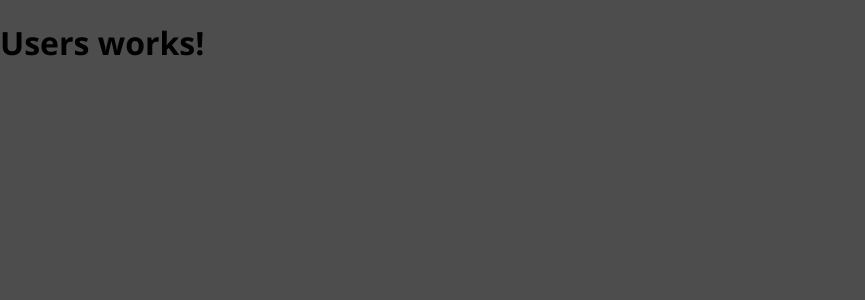
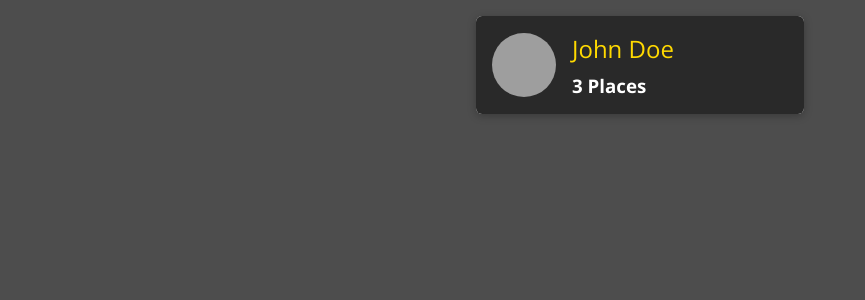
Before and after one commit to mariocooper/share-place, a React (Create React App) app: page / in a window 1280 px wide. Shown: the top 300 px of the page, without its empty margins (0-865 px from the left). Built offline with nearby package versions, Linux system fonts and the light colour scheme; grey boxes are pictures that could not be loaded.

Commit message:
UserList & UserItem components added, styling added

```diff
--- a/src/App.js
+++ b/src/App.js
@@ -17,6 +17,6 @@
       </Switch>
     </Router>
   );
-}
+};
 
 export default App;
--- a/src/places/pages/NewPlace.js
+++ b/src/places/pages/NewPlace.js
@@ -1,7 +1,9 @@
 import React from "react";
 
 const NewPlace = () => {
-    return <h2>NewPlace works!</h2>
+  return (
+    <h2>NewPlace works!</h2>
+  );
 };
 
 export default NewPlace;
--- /dev/null
+++ b/src/shared/components/UIElements/Avatar.css
@@ -0,0 +1,15 @@
+.avatar {
+  width: 100%;
+  height: 100%;
+  display: flex;
+  justify-content: center;
+  align-items: center;
+}
+
+.avatar img {
+  display: block;
+  border-radius: 50%;
+  width: 100%;
+  height: 100%;
+  object-fit: cover;
+}
--- /dev/null
+++ b/src/shared/components/UIElements/Avatar.js
@@ -0,0 +1,17 @@
+import React from 'react';
+
+import './Avatar.css';
+
+const Avatar = props => {
+  return (
+    <div className={`avatar ${props.className}`} style={props.style}>
+      <img
+        src={props.image}
+        alt={props.alt}
+        style={{ width: props.width, height: props.width }}
+      />
+    </div>
+  );
+};
+
+export default Avatar;
--- /dev/null
+++ b/src/shared/components/UIElements/Card.css
@@ -0,0 +1,9 @@
+.card {
+  position: relative;
+  margin: 0;
+  box-shadow: 0 2px 8px rgba(0, 0, 0, 0.26);
+  border-radius: 6px;
+  padding: 1rem;
+  overflow: hidden;
+  background: white;
+}
--- /dev/null
+++ b/src/shared/components/UIElements/Card.js
@@ -0,0 +1,13 @@
+import React from 'react';
+
+import './Card.css';
+
+const Card = props => {
+  return (
+    <div className={`card ${props.className}`} style={props.style}>
+      {props.children}
+    </div>
+  );
+};
+
+export default Card;
--- /dev/null
+++ b/src/user/components/UserItem.css
@@ -0,0 +1,49 @@
+.user-item {
+    margin: 1rem;
+    width: calc(45% - 2rem);
+    min-width: 17.5rem;
+  }
+
+  .user-item a {
+    display: flex;
+    align-items: center;
+    width: 100%;
+    height: 100%;
+    text-decoration: none;
+    padding: 1rem;
+    color: white;
+    background: #292929;
+  }
+
+  .user-item a:hover,
+  .user-item a:active {
+    background: #ffd900;
+  }
+
+  .user-item__content {
+    padding: 0;
+  }
+
+  .user-item__image {
+    width: 4rem;
+    height: 4rem;
+    margin-right: 1rem;
+  }
+
+  .user-item__info h2 {
+    font-size: 1.5rem;
+    margin: 0 0 0.5rem 0;
+    font-weight: normal;
+    color: #ffd900;
+  }
+
+  .user-item:hover h2,
+  .user-item:active h2,
+  .user-item:hover h3,
+  .user-item:active h3 {
+    color: #292929;
+  }
+
+  .user-item__info h3 {
+    margin: 0;
+  }
--- /dev/null
+++ b/src/user/components/UserItem.js
@@ -0,0 +1,27 @@
+import React from "react";
+import { Link } from "react-router-dom/cjs/react-router-dom.min";
+import Avatar from "../../shared/components/UIElements/Avatar";
+import Card from "../../shared/components/UIElements/Card";
+import './UserItem.css'
+
+const UserItem = props => {
+  return (
+    <li className="user-item">
+      <Card className="user-item__content">
+        <Link to={`/${props.id}/places`}>
+          <div className="user-item__image">
+            <Avatar image={props.image} alt={props.name} />
+          </div>
+          <div className="user-item__info">
+            <h2>{props.name}</h2>
+            <h3>
+              {props.placeCount} {props.placeCount === 1 ? 'Place' : 'Places'}
+            </h3>
+          </div>
+        </Link>
+      </Card>
+    </li>
+  );
+};
+
+export default UserItem;
--- /dev/null
+++ b/src/user/components/UsersList.css
@@ -0,0 +1,10 @@
+.users-list {
+    list-style: none;
+    margin: 0 auto;
+    padding: 0;
+    width: 90%;
+    max-width: 50rem;
+    display: flex;
+    justify-content: center;
+    flex-wrap: wrap;
+  }
--- /dev/null
+++ b/src/user/components/UsersList.js
@@ -0,0 +1,29 @@
+import React from "react";
+import UserItem from "./UserItem";
+import './UsersList.css'
+
+const UsersList = props => {
+  if (props.items.length === 0) {
+    return (
+      <div className="center">
+        <h2>No users found</h2>
+      </div>
+    );
+  }
+
+  return (
+    <ul className="users-list">
+      {props.items.map(user => (
+        <UserItem
+          key={user.id}
+          id={user.id}
+          image={user.image}
+          name={user.name}
+          placeCount={user.places}
+        />
+      ))}
+    </ul>
+  );
+};
+
+export default UsersList;
--- a/src/user/pages/Users.js
+++ b/src/user/pages/Users.js
@@ -1,7 +1,20 @@
 import React from "react";
+import UsersList from "../components/UsersList";
 
 const Users = () => {
-    return <h1>Users works!</h1>;
-}
+  const USERS = [
+    {
+      id: 'u1',
+      name: 'John Doe',
+      image:
+        'https://images.pexels.com/photos/839011/pexels-photo-839011.jpeg?auto=compress',
+      places: 3
+    }
+  ];
+
+  return (
+    <UsersList items={USERS} />
+  );
+};
 
 export default Users;
```
